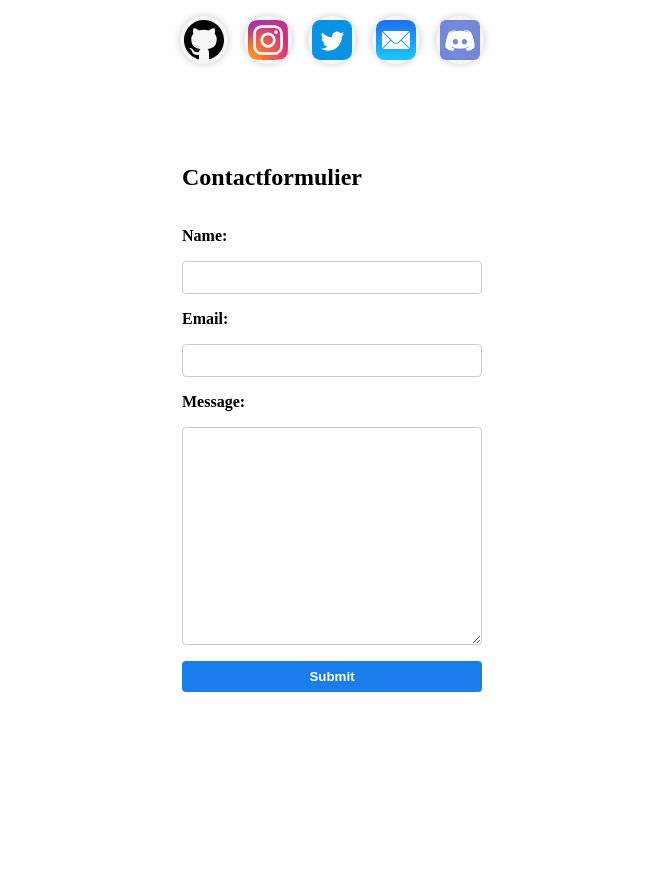
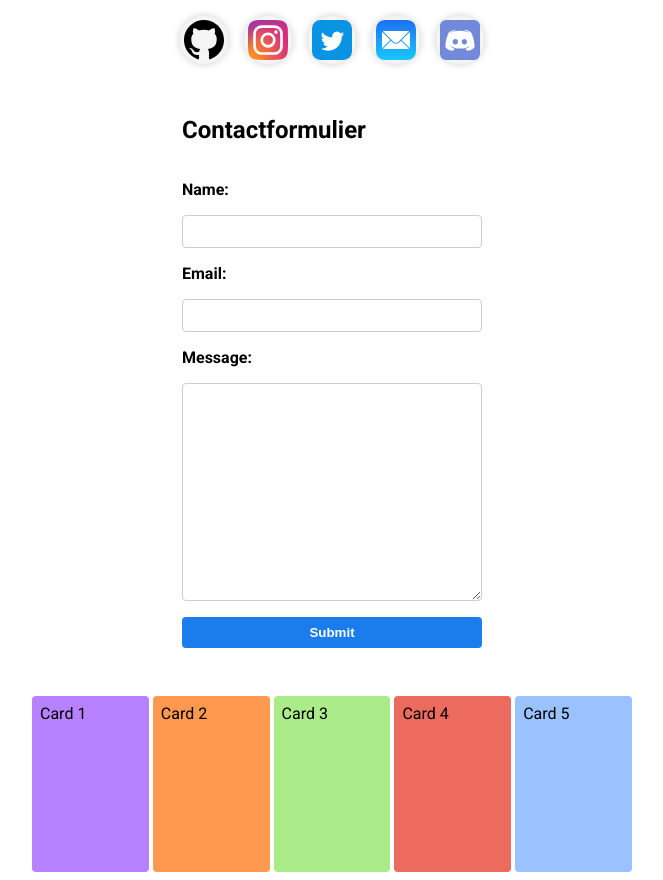
Before and after one commit to meesvanderkevie/Portfolio, a Vue app: page / in a window 1280 px wide. Shown: the part 232-1112 px from the top of the page, without its empty margins (308-971 px from the left). Before the commit the page ends 932 px from the top, so only its background shows below. Built offline with nearby package versions, Linux system fonts and the light colour scheme.

Commit message:
Added new component + added new Roboto font.

```diff
--- a/src/App.vue
+++ b/src/App.vue
@@ -2,11 +2,13 @@
   import SocialBar from "./components/SocialBar.vue";
   import Header from "./components/Header.vue";
   import ContactForm from "./components/ContactForm.vue";
+  import Kaarten from "./components/Kaarten.vue";
   export default {
     components: {
       SocialBar,
       Header,
-      ContactForm
+      ContactForm,
+      Kaarten
     }
   }
 
@@ -23,22 +25,29 @@
 
   <ContactForm />
 
+  <Kaarten />
+
 </template>
 
 <style scoped>
+  @import url('https://fonts.googleapis.com/css2?family=Roboto:ital,wght@0,100;0,300;0,400;0,500;0,700;0,900;1,100;1,300;1,400;1,500;1,700;1,900&display=swap');
+
   h1 {
     font-size: 2rem;
+    font-family: 'Roboto', sans-serif;
   }
 
   p {
     font-size: 1.5rem;
+    font-family: 'Roboto', sans-serif;
   }
 
   .welkomsttekst {
     margin-top: 5rem;
-    margin-bottom: 5rem;
+    margin-bottom: 2rem;
     text-align: center;
     letter-spacing: 0.1rem;
     line-height: 1rem;
   }
+
 </style>
--- a/src/components/ContactForm.vue
+++ b/src/components/ContactForm.vue
@@ -73,7 +73,12 @@
 </template>
 
 <style scoped>
-    form {
+@import url('https://fonts.googleapis.com/css2?family=Roboto:ital,wght@0,100;0,300;0,400;0,500;0,700;0,900;1,100;1,300;1,400;1,500;1,700;1,900&display=swap');
+h2 {
+    font-family: 'Roboto', sans-serif;
+}
+
+form {
         display: flex;
         flex-direction: column;
         gap: 1rem;
@@ -83,6 +88,7 @@
 
     label {
         font-weight: bold;
+        font-family: 'Roboto', sans-serif;
     }
 
     input, textarea {
--- a/src/components/Header.vue
+++ b/src/components/Header.vue
@@ -14,6 +14,8 @@
 
 <style scoped>
 
+@import url('https://fonts.googleapis.com/css2?family=Roboto:ital,wght@0,100;0,300;0,400;0,500;0,700;0,900;1,100;1,300;1,400;1,500;1,700;1,900&display=swap');
+
 nav {
     display: flex;
     align-items: center;
@@ -22,6 +24,7 @@ header {
     background: linear-gradient(to right, #1b7ceb, #00c6ff);
     padding: 15px;
     border-radius: 25px;
+    font-family: 'Roboto', sans-serif;
 }
 
 .logo {
--- /dev/null
+++ b/src/components/Kaarten.vue
@@ -0,0 +1,71 @@
+<template>
+    <div class="gallery">
+        <div class="card">
+            Card 1
+        </div>
+        <div class="card">
+            Card 2
+        </div>
+        <div class="card">
+            Card 3
+        </div>
+        <div class="card">
+            Card 4
+        </div>
+        <div class="card">
+            Card 5
+        </div>
+    </div>
+</template>
+
+<style scoped>
+    .gallery {
+        display: flex;
+        gap: 4px;
+        max-width: 600px;
+        margin: 0 auto; /* Add this line */
+        margin-top: 3rem;
+        justify-content: center; /* Add this line */
+        font-family: 'Roboto', sans-serif;
+    }
+
+    .card {
+        position: relative;
+        left: 0px;
+        width: 40px;
+        border-radius: 4px;
+        padding: 8px;
+        height: 160px;
+        background-color: white;
+        transition: 0.4s ease-in-out;
+        flex: 1px;
+    }
+
+    .card:nth-child(1) {
+        background-color: #b881ff;
+    }
+
+    .card:nth-child(2) {
+        background-color: #ff9950;
+    }
+
+    .card:nth-child(3) {
+        background-color: #aaec8a;
+    }
+
+    .card:nth-child(4) {
+        background-color: #ed6a5e;
+    }
+
+    .card:nth-child(5) {
+        background-color: #99c2fe;
+    }
+
+    .card:hover {
+        flex: 3;
+        font-weight: bold;
+        cursor: pointer;
+    }
+</style>
+
+<script></script>
```
